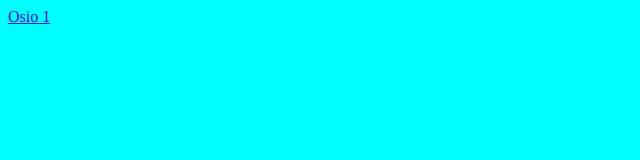
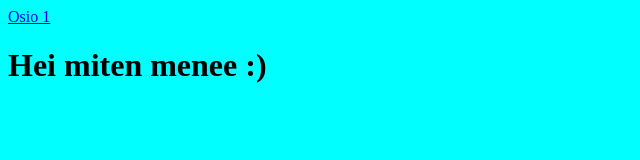
Before and after one commit to ojela028xamk/somepassi-ont, a plain HTML site: page index.html in a window 1280 px wide. Shown: the whole page, without its empty margins (0-640 px from the left). Drawn offline with Linux system fonts and the light colour scheme.

Commit message:
hei miten menee

```diff
--- a/index.html
+++ b/index.html
@@ -10,6 +10,7 @@
 <body>
     <div>
         <a href="osio1/osio1.html">Osio 1</a>
+        <h1>Hei miten menee :)</h1>
     </div>
 </body>
 </html>
```
